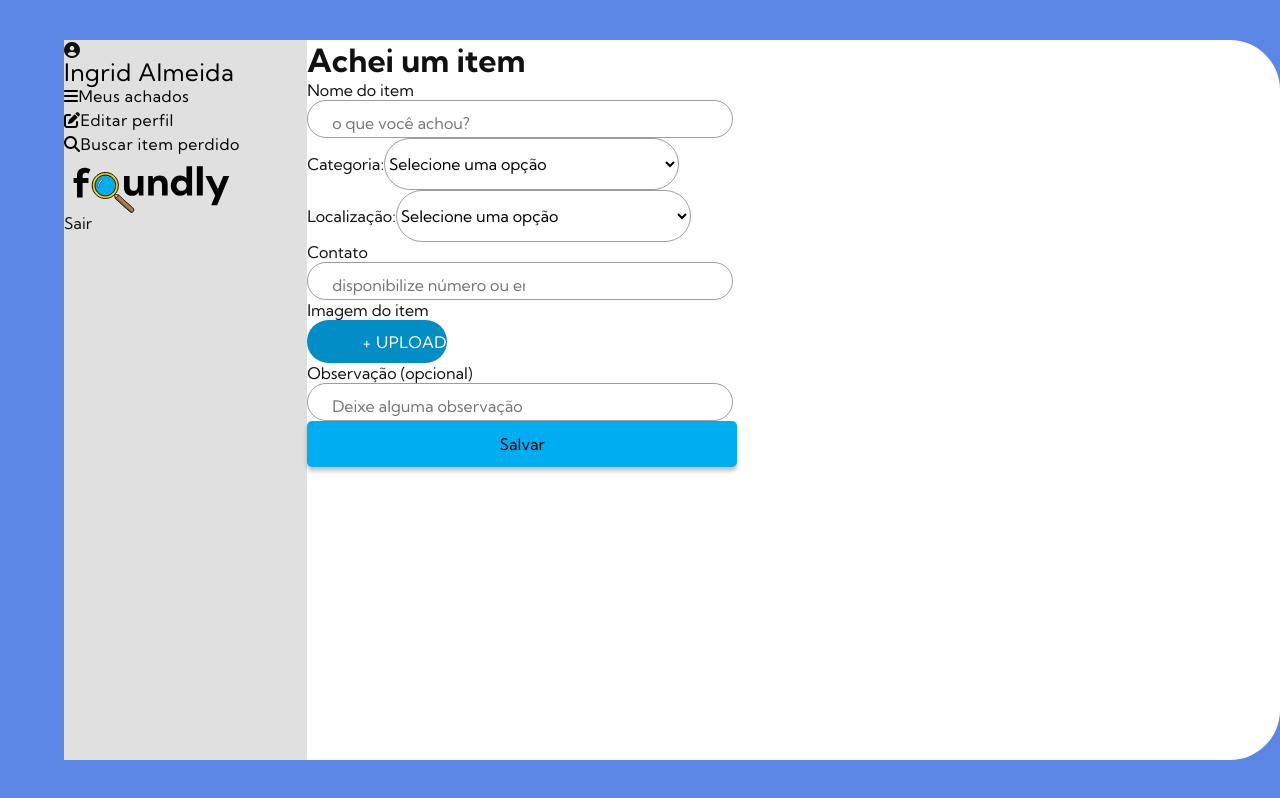
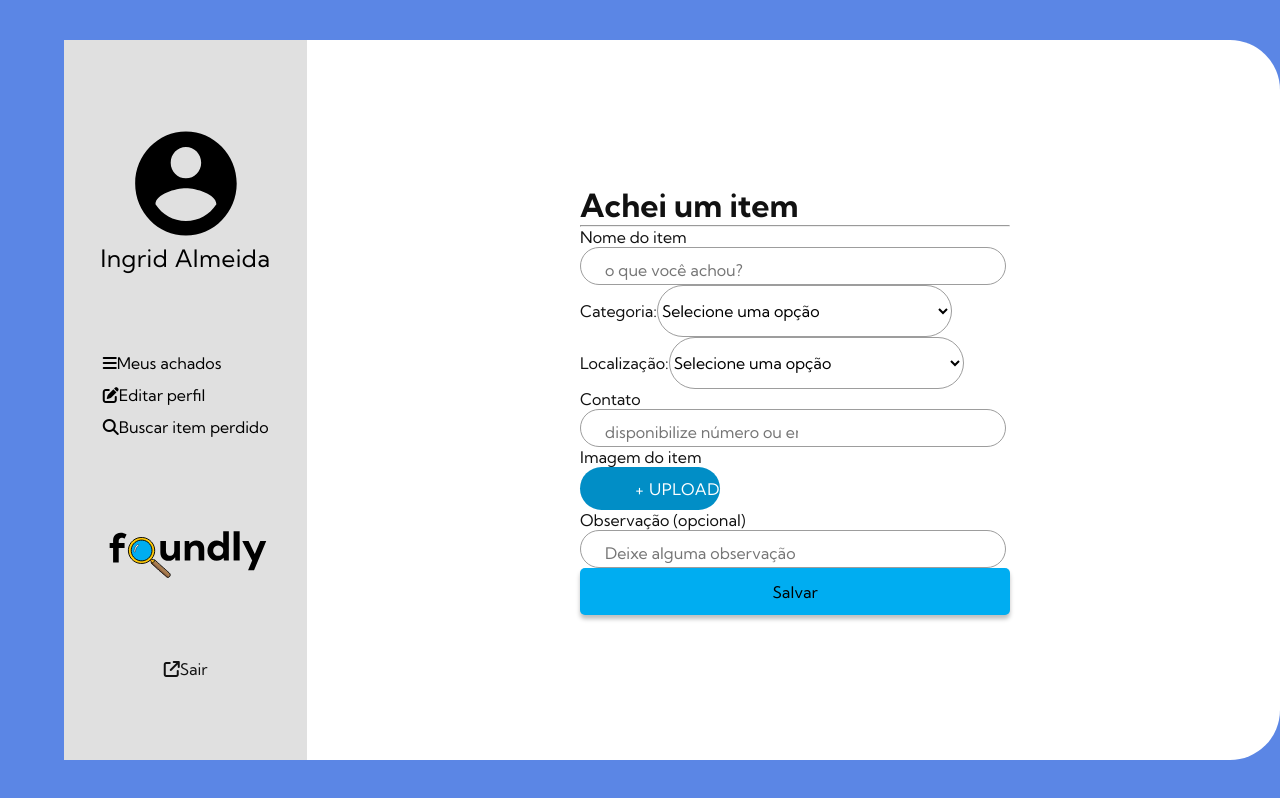
Before and after one commit to EduardoLopes085/Foundly, a React (Vite) app: page /cadastrar-item in a window 1280 px wide. Built offline with nearby package versions, Linux system fonts and the light colour scheme.

Commit message:
atualização da tela cadastrar-item

```diff
--- a/src/components/cadastrarItem/cadastrar.css
+++ b/src/components/cadastrarItem/cadastrar.css
@@ -7,27 +7,30 @@
     height: 90%;
     border-radius: 50px;
     display: flex;
-
-
 }
 
 .card-perfil {
     background: #E0E0E0;
     width: 20%;  /* Ajustando o tamanho do perfil */
     height: 100%;  /* Altura flexível */
+    align-items: center;
     display: flex;
     flex-direction: column;
-
+    justify-content: space-evenly;
 
 }
-
+.card-user {
+    display: flex;
+    align-items: center;
+    flex-direction: column;
+}
 .card-perfil h1{
     color: #000;
     font-family: "Kumbh Sans";
     font-size: 24px;
     font-style: normal;
     font-weight: 400;
-    line-height: 24px; /* 68.571% */
+    line-height: 24px;
     letter-spacing: 0.5px;
 }
 
@@ -37,14 +40,28 @@
     font-size: 16px;
     font-style: normal;
     font-weight: 400;
-    line-height: 24px; /* 96% */
+    line-height: 24px;
     letter-spacing: 0.5px;
+    display: flex;
+    flex-direction: column;
+    gap: 8px;
+    align-items: flex-start;
+
 }
 
-.card-perfil img {
+.logoFoundly{
     width: 70%;
     max-width: 274px;
     height: auto;
+}
+
+.card-form{
+    display: flex;
+    justify-content: center;
+    align-items: center;
+    flex: 1;
+    padding-left: 3px;
+    gap: 45px;
 }
 
  input{
@@ -73,8 +90,7 @@
 
 
 
-.campo-imagem button{
-    display: inline-flex;
+.envio-foto{
     height: 43px;
     padding: 8px 0px 7px 55px;
     justify-content: flex-end;
--- a/src/components/cadastrarItem/cadastrar.jsx
+++ b/src/components/cadastrarItem/cadastrar.jsx
@@ -1,4 +1,5 @@
 import logoFoundly from "../../assets/logo-foundly.svg";
+import accountCircle from "../../assets/account_circle.svg";
 import '../cadastrarItem/cadastrar.css'
 
 
@@ -8,25 +9,29 @@ function CadastrarItem(){
             <div className="card-perfil">
 
                <div className="card-user">
-                    <i className="icon-user fa-solid fa-circle-user"></i>
+                    <img src= {accountCircle}
+                    alt="Icon user"
+                    className="icon-user" />
                     <h1>Ingrid Almeida</h1>
                </div>
 
                 <div className="card-lista">
-                    <p><i class="fa-solid fa-bars"></i>Meus achados</p>
-                    <p><i className="fa-solid fa-pen-to-square"></i>Editar perfil</p>
-                    <p><i className="fa-solid fa-magnifying-glass"></i>Buscar item perdido</p>
+                   <button><i class="fa-solid fa-bars"></i>Meus achados</button>
+                    <button><i className="fa-solid fa-pen-to-square"></i>Editar perfil</button>
+                    <button><i className="fa-solid fa-magnifying-glass"></i>Buscar item perdido</button>
                 </div>
 
                 <img src= {logoFoundly}
                 alt="Logo Foundly"
                 className='logoFoundly' />
 
-                <p>Sair</p>
+                <p><i class="fa-solid fa-arrow-up-right-from-square"></i>Sair</p>
             </div>
+
             <div className="card-form">
                <form action= "" className='cadastrar-form'>
                     <h1>Achei um item</h1>
+                    <hr />
 
                     <div className="campo-nome">
                         <p>Nome do item</p>
```
Also changed, not shown: src/assets/account_circle.svg (added).
